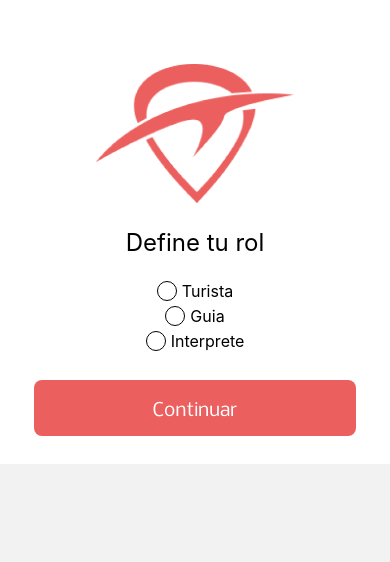
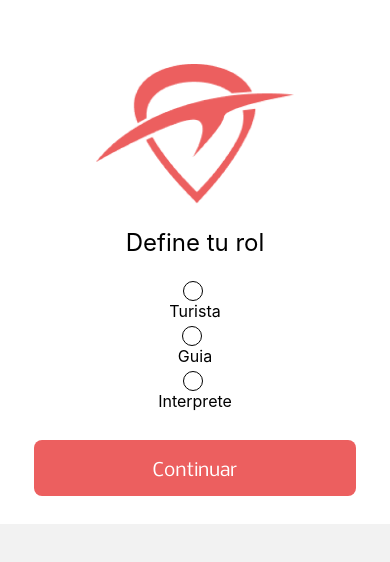
Before and after one commit to Kkmiloo/LoguioSocialApp, a React Native app: screen /signUp in a window 390 px wide. Shown: the top 562 px of the page. Built offline with nearby package versions, Linux system fonts and the light colour scheme.

Commit message:
Change flexDirection from 'row' to 'column' in RadioBtn component

```diff
--- a/src/components/buttons/RadioBtn.jsx
+++ b/src/components/buttons/RadioBtn.jsx
@@ -4,7 +4,7 @@ import { PropTypes } from 'prop-types';
 
 const styles = StyleSheet.create({
   container: {
-    flexDirection: 'row',
+    flexDirection: 'column',
     alignItems: 'center',
     marginBottom: 5,
   },
```
